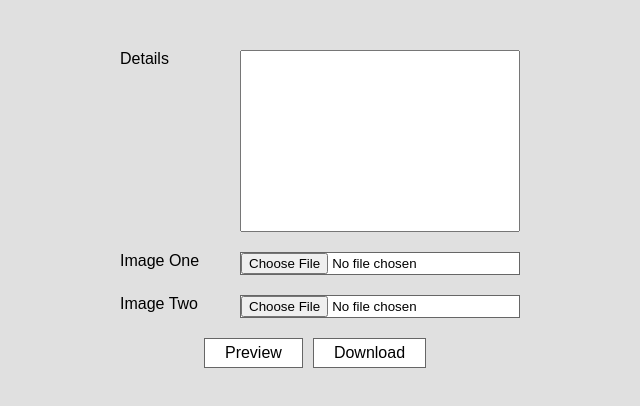
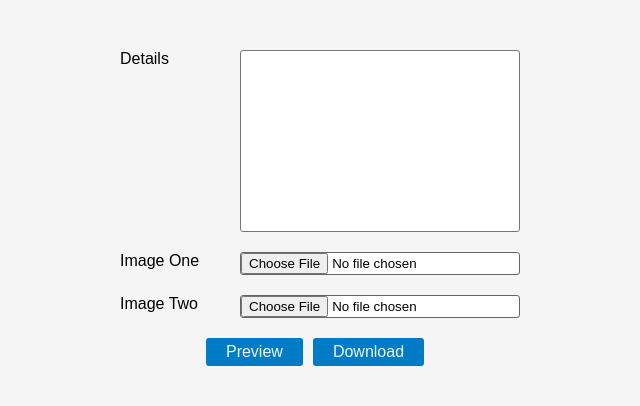
Before and after one commit to boydy44/poster-generator, a plain HTML site: page index.html in a window 1280 px wide. Shown: the whole page, without its empty margins (320-960 px from the left). Drawn offline with nearby package versions, Linux system fonts and the light colour scheme.

Commit message:
Add files via upload

```diff
--- a/style.css
+++ b/style.css
@@ -6,7 +6,7 @@
 
 body {
   font-family: Arial, Helvetica, sans-serif;
-  background-color: #e0e0e0;
+  background-color: #f5f5f5;
 }
 
 .main-container {
@@ -23,28 +23,31 @@ body {
 input {
   border: 1px #666 solid;
   background-color: #ffffff;
+  border-radius: 3px;
 }
 
 textarea {
   resize: none;
   font-size: 1rem;
   text-align: center;
+  border-radius: 3px;
 }
 
 .btn {
   text-decoration: none;
-  border: 1px #666 solid;
-  background-color: #ffffff;
+  background-color: rgba(0, 124, 199, 1);
+  color: #f5f5f5;
   padding: 5px 20px;
+  border-radius: 3px;
   cursor: pointer;
 }
 
 .btn:hover {
-  color: #ffffff;
-  background-color: #666;
+  background-color: rgba(0, 124, 199, 0.8);
 }
 
 .btn-container {
+  width: 400px;
   display: flex;
   justify-content: center;
   align-items: center;
```
